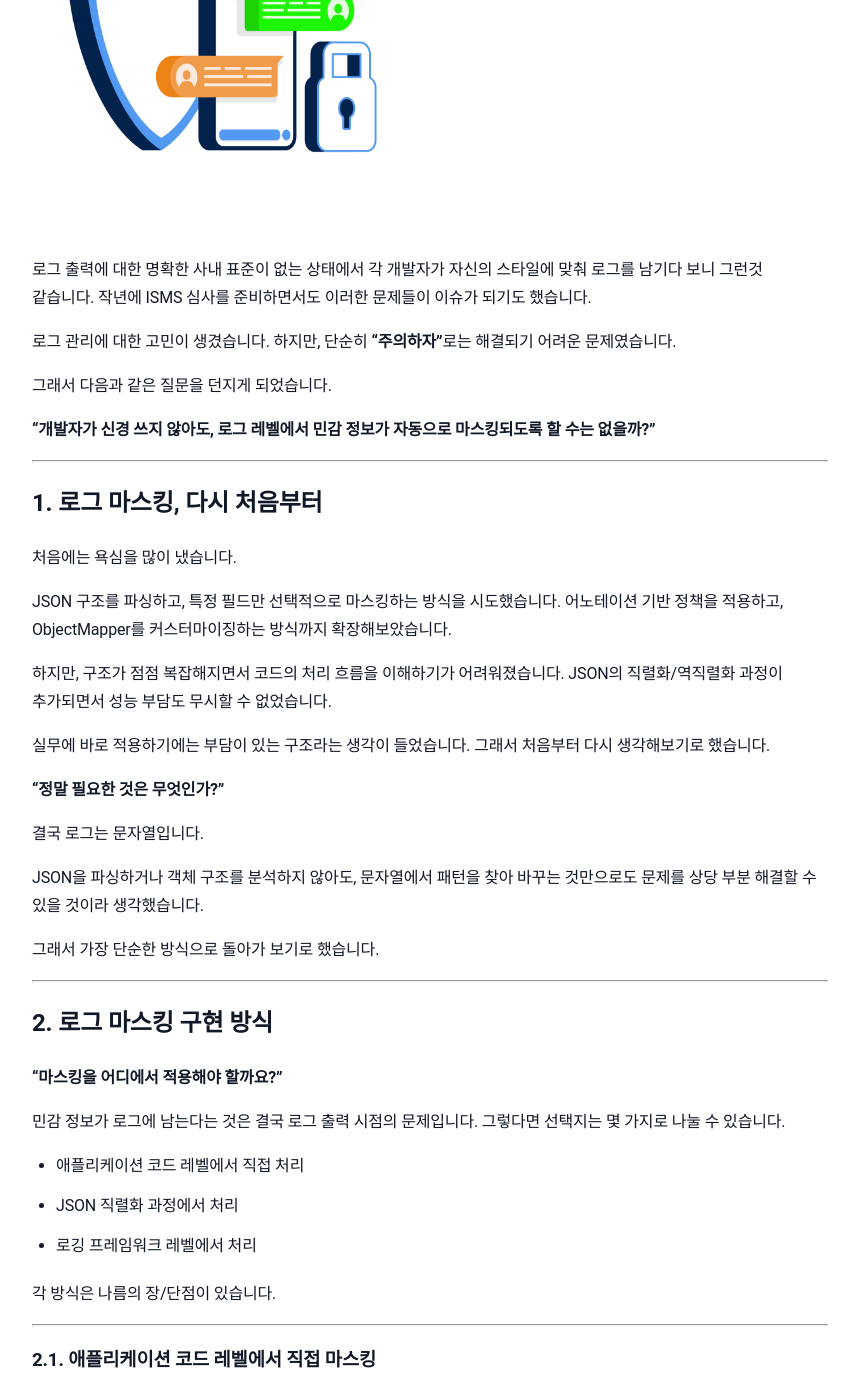
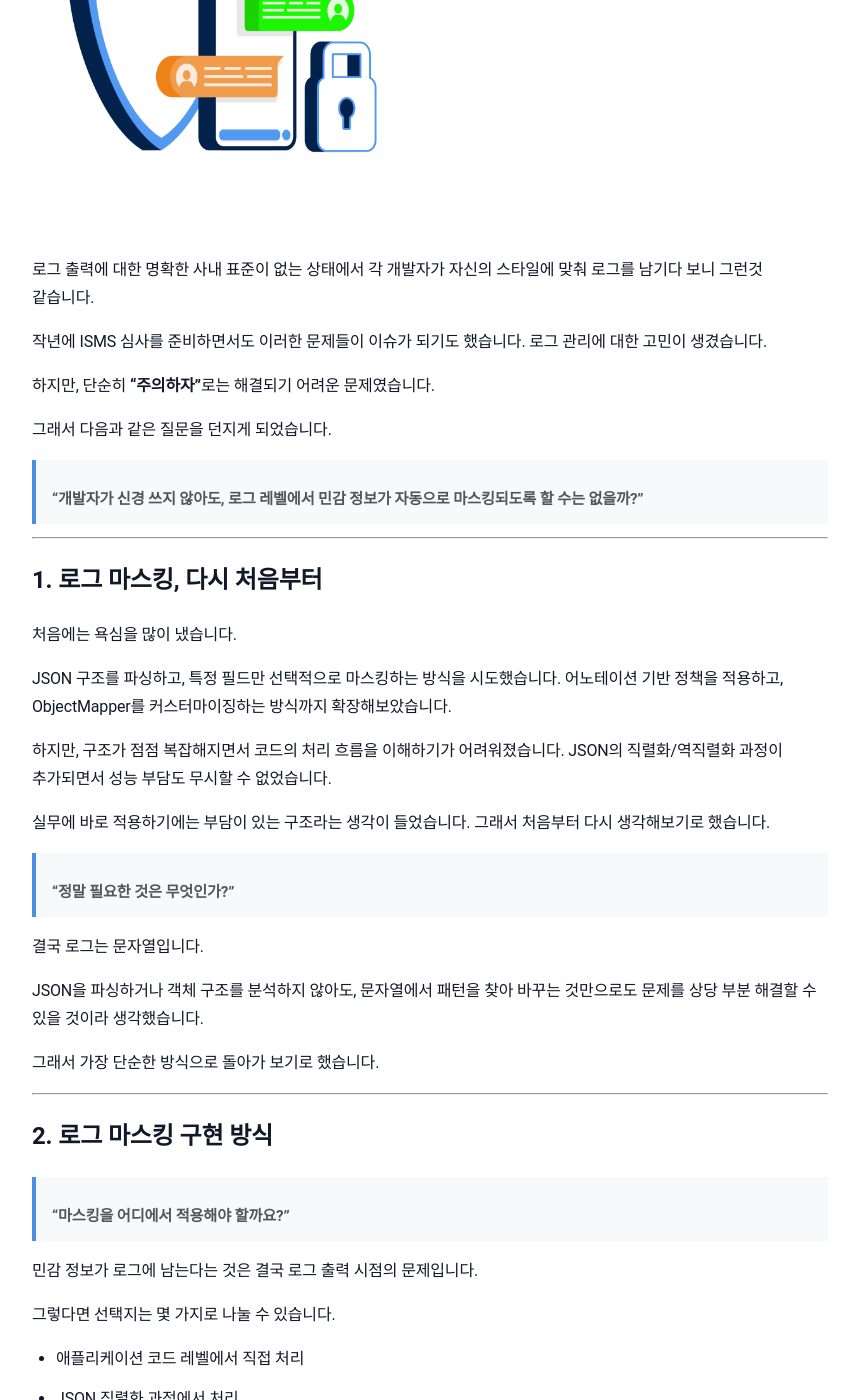
Before and after one commit to sanghoon-lee/sanghoon-lee.github.io, a Jekyll site: the page built from _posts/2026-02-16-logging-pattern-mask.md, in a window 1280 px wide and 1400 px high, scrolled down 643 px. Shown: the whole window, without its empty margins (210-1069 px from the left). Built offline with Jekyll 4.4.1, drawn with Linux system fonts in a browser that asks for light colours; nearby versions of some CDN libraries; comment, search, counter and statistics services are not loaded; some of the changed text lies outside the part shown.

Commit message:
민감정보 로그마스킹 토이프로젝트 리라이팅 1/3

```diff
--- a/_posts/2026-02-16-logging-pattern-mask.md
+++ b/_posts/2026-02-16-logging-pattern-mask.md
@@ -13,13 +13,15 @@ categories: 토이프로젝트
 
 <img class="main-image" src="/assets/images/security.png" alt="민감 정보">
 
-로그 출력에 대한 명확한 사내 표준이 없는 상태에서 각 개발자가 자신의 스타일에 맞춰 로그를 남기다 보니 그런것 같습니다. 작년에 ISMS 심사를 준비하면서도 이러한 문제들이 이슈가 되기도 했습니다.
+로그 출력에 대한 명확한 사내 표준이 없는 상태에서 각 개발자가 자신의 스타일에 맞춰 로그를 남기다 보니 그런것 같습니다.
 
-로그 관리에 대한 고민이 생겼습니다. 하지만, 단순히 **“주의하자”**로는 해결되기 어려운 문제였습니다.
+작년에 ISMS 심사를 준비하면서도 이러한 문제들이 이슈가 되기도 했습니다. 로그 관리에 대한 고민이 생겼습니다.
+
+하지만, 단순히 **“주의하자”**로는 해결되기 어려운 문제였습니다.
 
 그래서 다음과 같은 질문을 던지게 되었습니다.
 
-**"개발자가 신경 쓰지 않아도, 로그 레벨에서 민감 정보가 자동으로 마스킹되도록 할 수는 없을까?"**
+> **"개발자가 신경 쓰지 않아도, 로그 레벨에서 민감 정보가 자동으로 마스킹되도록 할 수는 없을까?"**
 
 ---
 
@@ -33,7 +35,7 @@ JSON 구조를 파싱하고, 특정 필드만 선택적으로 마스킹하는
 
 실무에 바로 적용하기에는 부담이 있는 구조라는 생각이 들었습니다. 그래서 처음부터 다시 생각해보기로 했습니다.
 
-**"정말 필요한 것은 무엇인가?"**
+> **"정말 필요한 것은 무엇인가?"**
 
 결국 로그는 문자열입니다.
 
@@ -45,9 +47,11 @@ JSON을 파싱하거나 객체 구조를 분석하지 않아도, 문자열에서
 
 ## 2. 로그 마스킹 구현 방식
 
-**“마스킹을 어디에서 적용해야 할까요?”**
+> **“마스킹을 어디에서 적용해야 할까요?”**
 
-민감 정보가 로그에 남는다는 것은 결국 로그 출력 시점의 문제입니다. 그렇다면 선택지는 몇 가지로 나눌 수 있습니다.
+민감 정보가 로그에 남는다는 것은 결국 로그 출력 시점의 문제입니다.
+
+그렇다면 선택지는 몇 가지로 나눌 수 있습니다.
 
 * 애플리케이션 코드 레벨에서 직접 처리
 * JSON 직렬화 과정에서 처리
```
Also changed, not shown: other parts of _posts/2026-02-16-logging-pattern-mask.md (+1 -1 lines).
